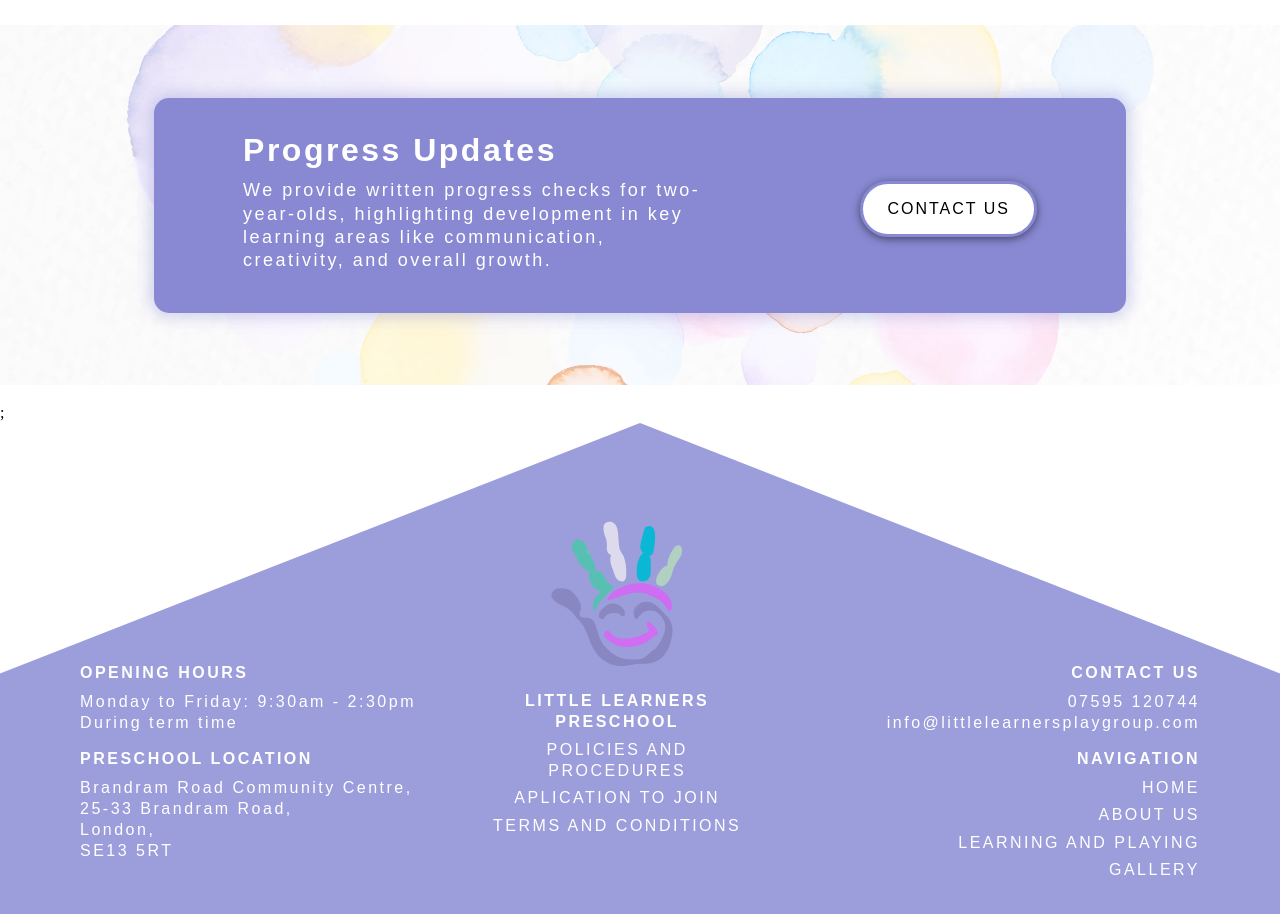
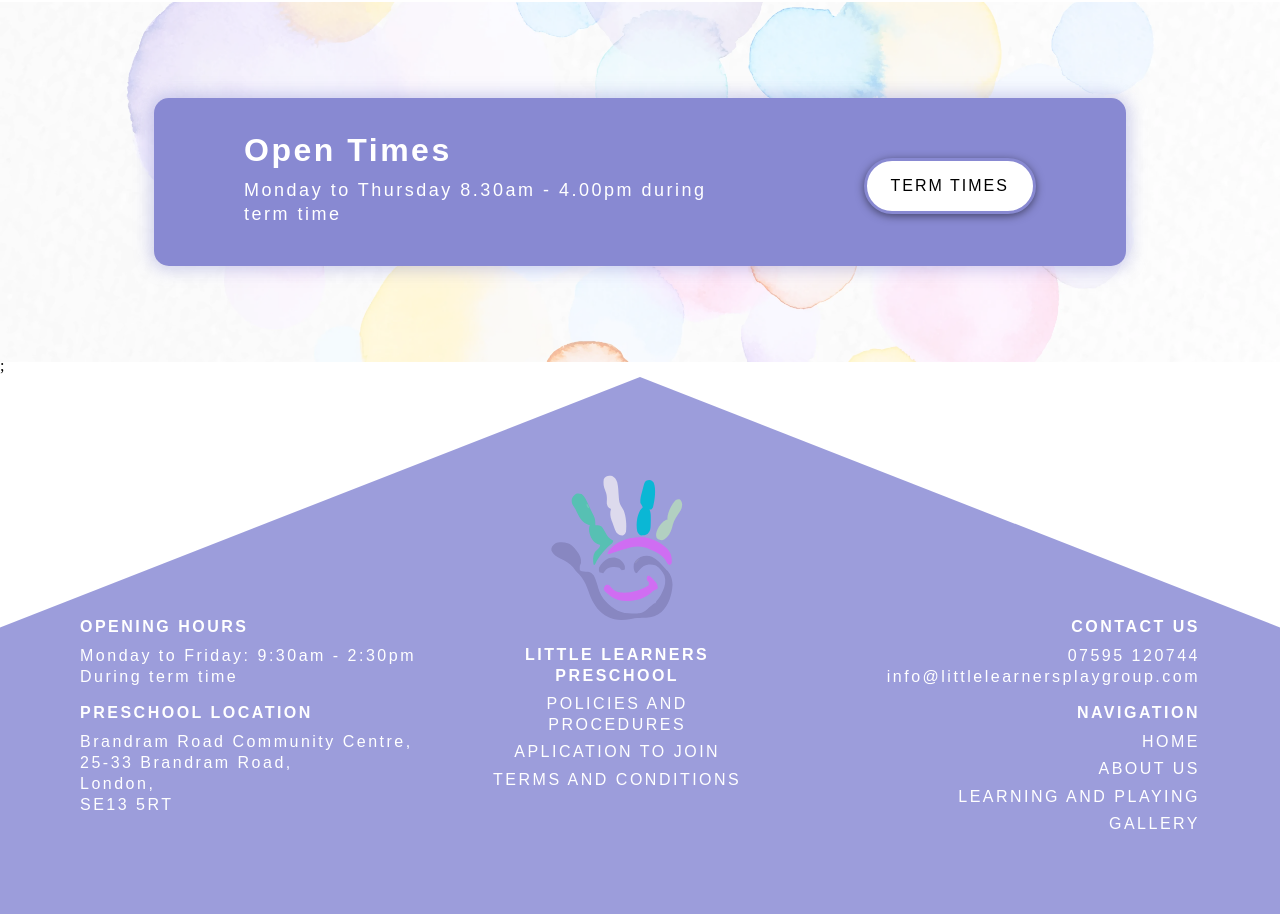
Before and after one commit to curveservices/little-learners, a React (Vite) app: page /about-us in a window 1280 px wide. Shown: the part 4859-5773 px from the top of the page. Built offline with nearby package versions, Linux system fonts and the light colour scheme.

Commit message:
fix: update application link for consistency and improve call to action section

```diff
--- a/src/pages/about/index.jsx
+++ b/src/pages/about/index.jsx
@@ -84,7 +84,7 @@ const About = () => {
               p3="Outside the preschool, Sylwia is a woman of many passions. She’s a 1st Dan black belt in Kyokushinkai Karate, an avid reader, a regular runner, and a devoted dog lover. These interests reflect her calm focus, sense of discipline, and joy in movement and discovery—qualities she also nurtures in the children she teaches."
               p4="At Little Learners, Sylwia creates more than just a setting. She creates a community—one where curiosity is celebrated, friendships blossom, and children grow with confidence."
               text="Apply to Join"
-              link="/Application_to_Join_April_2018.doc"
+              link="/Application_to_join.doc"
               isInternal={false}
               download={true}
               img={about1}
@@ -134,7 +134,7 @@ const About = () => {
               p2="Each child is assigned a dedicated key teacher from their first day. This special bond helps us understand how your child learns, grows, and explores their interests—creating a more personalised experience."
               p3="We encourage two-way communication through regular chats at drop-off, pick-up, or by phone when needed. We always welcome feedback and respect each family’s values, culture, and individual needs."
               text="apply to join"
-              link="/Application_to_Join_April_2018.doc"
+              link="/Application_to_join.doc"
               isInternal={false}
               download={true}
               img={about4}
@@ -144,12 +144,16 @@ const About = () => {
         <FadeInSection>
           <section className="fith-section">
             <CallToAction
-              title="Progress Updates"
-              p1="We provide written progress checks for two-year-olds, highlighting development in key learning areas like communication, creativity, and overall growth."
+              title="Open Times"
+              p1="Monday to Thursday 8.30am - 4.00pm during term time"
+              text1="Term Times"
+              link1="https://lewisham.gov.uk/myservices/education/schools/term-dates/term-dates-25-26"
+              // title="Progress Updates"
+              // p1="We provide written progress checks for two-year-olds, highlighting development in key learning areas like communication, creativity, and overall growth."
 
-              text1="contact us"
-              link1="/contact-us"
-              display="none"
+              // text1="contact us"
+              // link1="/contact-us"
+              // display="none"
             />
           </section>
         </FadeInSection>
```
